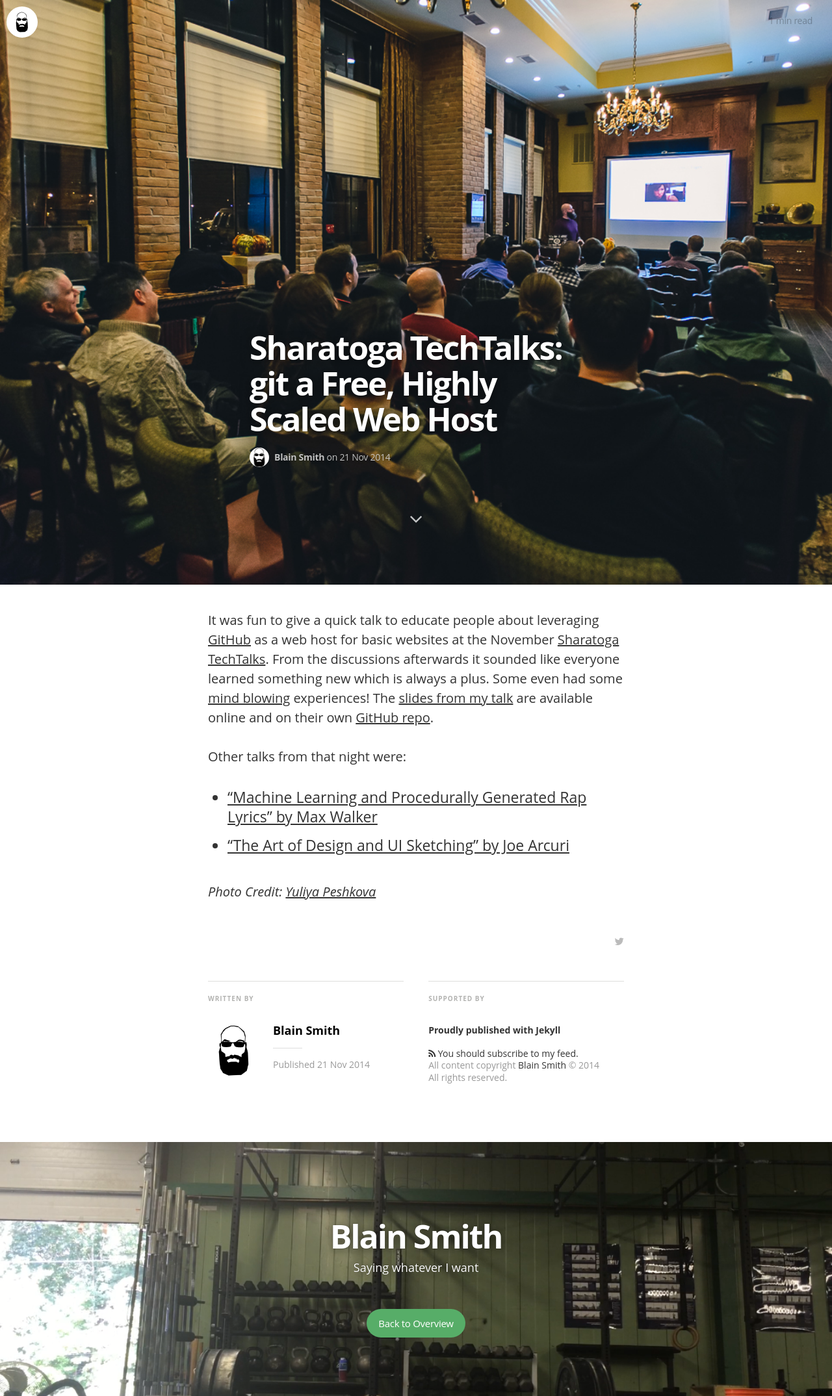
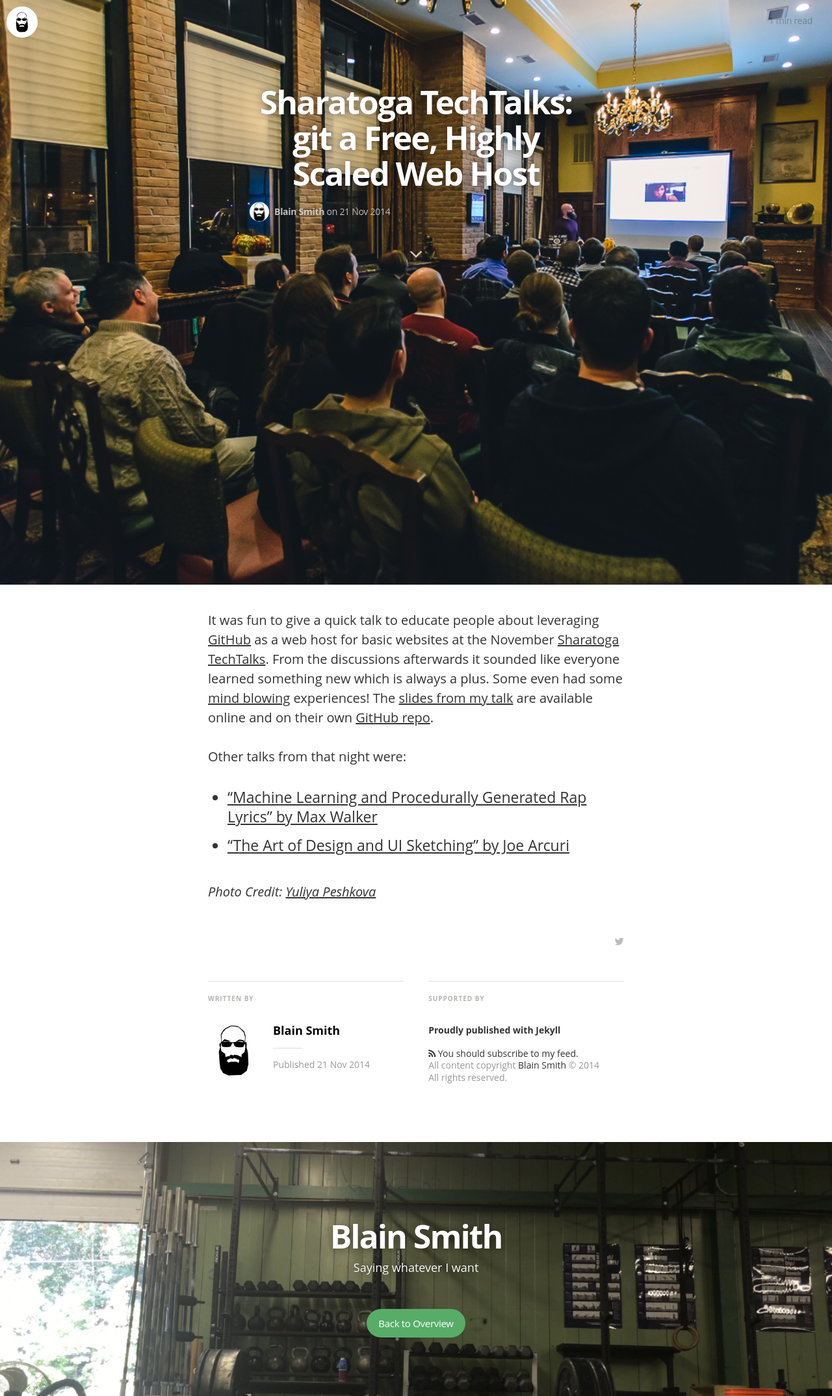
Before and after one commit to blainsmith/blainsmith.com, a Jekyll site: the page built from _posts/2014-11-21-sharatoga-techtalks-git-a-free-highly-scaled-web-host.md, in a window 1280 px wide. Shown: the whole page at 65% size. Built offline with Jekyll 4.4.1, drawn with Linux system fonts in a browser that asks for light colours; nearby versions of some CDN libraries; some web fonts are replaced; Markdown is read by kramdown in place of the engine named in the settings.

Commit message:
move the title around

```diff
--- a/css/main.css
+++ b/css/main.css
@@ -378,7 +378,7 @@ body {
     z-index: 1; }
   .post .article-image .post-meta {
     position: absolute;
-    bottom: 80px;
+    top: 130px;
     left: 30%;
     right: 30%;
     z-index: 999;
@@ -398,6 +398,7 @@ body {
     line-height: 1.1;
     color: #fff;
     margin-bottom: 16px;
+    text-align: center;
     text-shadow: 0px 1px 16px rgba(0, 0, 0, 0.5), 0px 0px 1px rgba(0, 0, 0, 0.5); }
   .post .article-image .author-image {
     display: inline-block;
@@ -429,7 +430,7 @@ body {
         color: white; }
   .post .article-image .fa-angle-down {
     font-size: 32px;
-    margin: 64px auto 0;
+    margin: 34px auto 0;
     color: rgba(255, 255, 255, 0.75); }
     .post .article-image .fa-angle-down:hover {
       color: #fff; }
```
